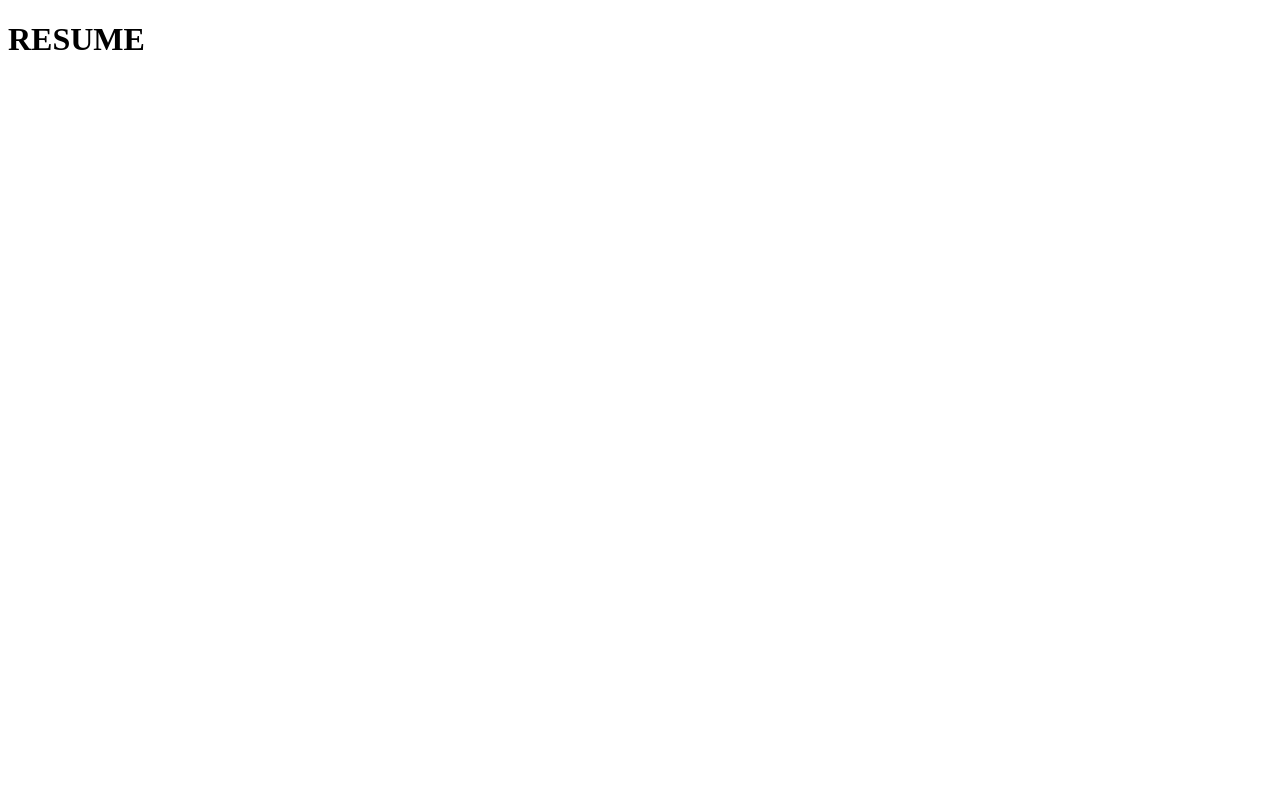
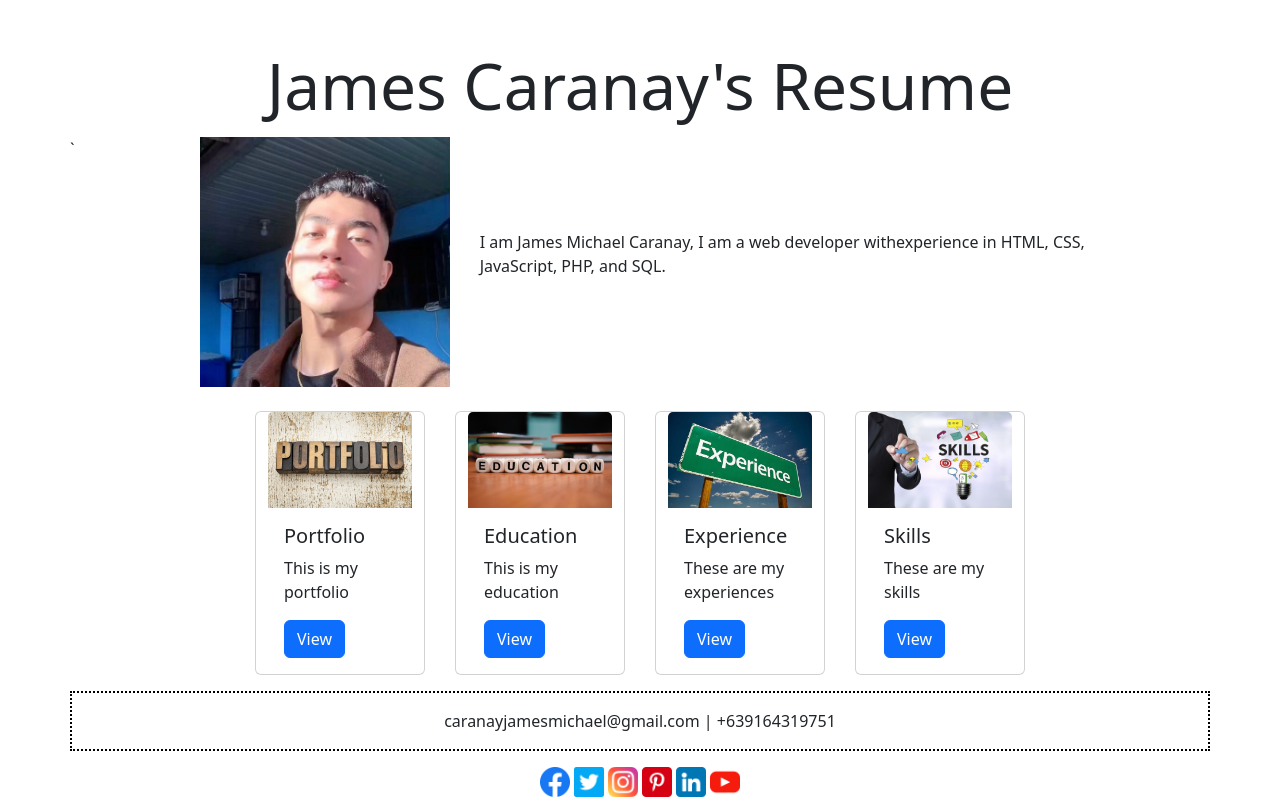
Before and after one commit to caranayjamesmichael/resume, a plain HTML site: page index.html in a window 1280 px wide. Drawn offline with nearby package versions, Linux system fonts and the light colour scheme.

Commit message:
Updated the whole website by migrating my activity resume code

```diff
--- a/index.html
+++ b/index.html
@@ -4,9 +4,97 @@
     <meta charset="UTF-8">
     <meta http-equiv="X-UA-Compatible" content="IE=edge">
     <meta name="viewport" content="width=device-width, initial-scale=1.0">
-    <title>Document</title>
+    <link href="https://cdn.jsdelivr.net/npm/bootstrap@5.3.0-alpha3/dist/css/bootstrap.min.css" rel="stylesheet" integrity="sha384-KK94CHFLLe+nY2dmCWGMq91rCGa5gtU4mk92HdvYe+M/SXH301p5ILy+dN9+nJOZ" crossorigin="anonymous">
+    <script src="https://cdn.jsdelivr.net/npm/bootstrap@5.3.0-alpha3/dist/js/bootstrap.bundle.min.js" integrity="sha384-ENjdO4Dr2bkBIFxQpeoTz1HIcje39Wm4jDKdf19U8gI4ddQ3GYNS7NTKfAdVQSZe" crossorigin="anonymous"></script>
+    <title>CARANAY, JAMES - Resume</title>
 </head>
 <body>
-    <h1>RESUME</h1>
+    <div class="container vh-100">
+        <div class="row">
+            <div class="col">
+                <h1 class="display-3 text-center mt-5">James Caranay's Resume</h1>
+            </div>
+        </div>
+
+        <div class="row mt-1">
+`           <div class="col text-center d-flex justify-content-center align-items-center" style="gap: 30px">
+                <img class="img-fluid" src="profile.jpg" alt="" width="250px">
+                <p class="text-start">I am James Michael Caranay, I am a web developer withexperience in HTML, CSS, <br> JavaScript, PHP, and SQL.</p>
+            </div>
+        </div>
+
+        <div class="row mt-4 d-flex justify-content-center" style="gap: 30px;">
+            <div class="card" style="width: 170px">
+                <img class="card-img-top" src="portfolio.jpg" alt="">
+                <div class="card-body">
+                    <h5 class="card-title">Portfolio</h5>
+                    <p class="card-text">This is my portfolio</p>
+                    <a class="btn btn-primary" href="">View</a>
+                </div>
+            </div>
+
+            <div class="card" style="width: 170px">
+                <img class="card-img-top" src="education.jpeg" alt="">
+                <div class="card-body">
+                    <h5 class="card-title">Education</h5>
+                    <p class="card-text">This is my education</p>
+                    <a class="btn btn-primary" href="">View</a>
+                </div>
+            </div>
+
+            <div class="card" style="width: 170px">
+                <img class="card-img-top" src="experience.jpeg" alt="">
+                <div class="card-body">
+                    <h5 class="card-title">Experience</h5>
+                    <p class="card-text">These are my experiences</p>
+                    <a class="btn btn-primary" href="">View</a>
+                </div>
+            </div>
+
+            <div class="card" style="width: 170px">
+                <img class="card-img-top" src="skills.jpg" alt="">
+                <div class="card-body">
+                    <h5 class="card-title">Skills</h5>
+                    <p class="card-text">These are my skills</p>
+                    <a class="btn btn-primary" href="">View</a>
+                </div>
+            </div>
+
+        </div>
+
+        <div class="row mt-3 border-dotted" style="border: 2px dotted black">
+            <div class="col text-center mt-3">
+                <p>caranayjamesmichael@gmail.com | +639164319751</p>
+            </div>
+        </div>
+
+        <div class="row mt-3">
+            <div class="col text-center mb-2">
+                <a href="https://facebook.com/jamescaranay11" style="text-decoration: none;">
+                    <img src="facebook.png" alt="facebook" width="30px">
+                </a>
+
+                <a href="https://twitter.com/drealmikaelson" style="text-decoration: none;">
+                    <img src="twitter.png" alt="twitter" width="30px">
+                </a>
+
+                <a href="https://instagram.com/drealmikaelson" style="text-decoration: none;">
+                    <img src="instagram.png" alt="instagram" width="30px">
+                </a>
+
+                <a href="https://pinterest.com" style="text-decoration: none;">
+                    <img src="pinterest.png" alt="pinterest" width="30px">
+                </a>
+
+                <a href="https://linkedin.com" style="text-decoration: none;">
+                    <img src="linkedin.png" alt="linkedin" width="30px">
+                </a>
+
+                <a href="https://youtube.com" style="text-decoration: none;">
+                    <img src="youtube.png" alt="youtube" width="30px">
+                </a>
+            </div>
+        </div>
+    </div>
 </body>
 </html>
```
Also changed, not shown: education.jpeg (added), experience.jpeg (added), facebook.png (added), instagram.png (added), linkedin.png (added), pinterest.png (added), portfolio.jpg (added), profile.jpg (added), skills.jpg (added), twitter.png (added), youtube.png (added).
